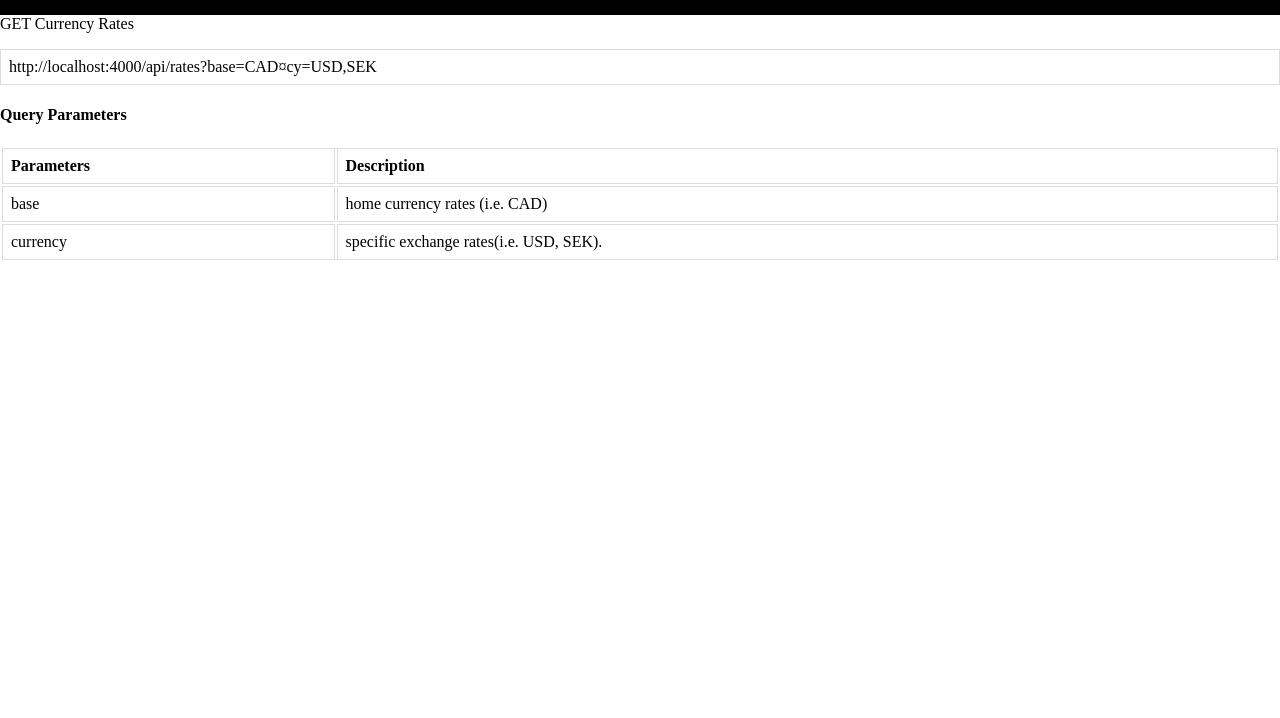
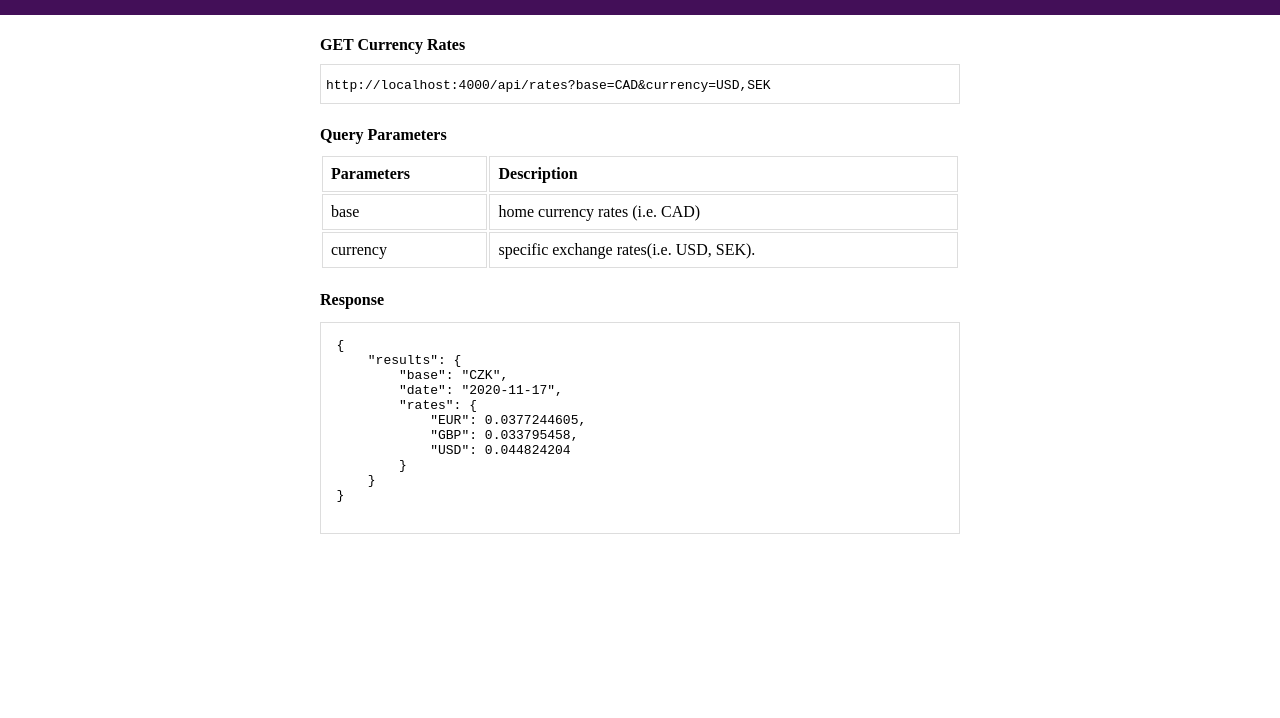
Before and after one commit to ekiira/Enye-BE, a website: page public/index.html in a window 1280 px wide. Shown: the part 82-800 px from the top of the page. Drawn offline with Linux system fonts and the light colour scheme.

Commit message:
build landing page

```diff
--- a/public/index.html
+++ b/public/index.html
@@ -7,14 +7,17 @@
     <link rel="stylesheet" href="./style.css" />
   </head>
   <body>
-    <div class="container">
+    <div class="wrapper">
       <div>
         <div class="title-wrapper">
           <h1 class="title">Currency Rates API</h1>
         </div>
-        GET Currency Rates
-        <p class="url">
-          http://localhost:4000/api/rates?base=CAD&currency=USD,SEK
+        <div class="container">
+          <h4>GET Currency Rates</h4>
+          <p class="code code-url">
+            <code>
+              http://localhost:4000/api/rates?base=CAD&#38;currency=USD,SEK
+            </code>
           </p>
           <h4>Query Parameters</h4>
           <table>
@@ -31,6 +34,23 @@
               <td>specific exchange rates(i.e. USD, SEK).</td>
             </tr>
           </table>
+          <h4>Response</h4>
+          <pre class="code">
+<code>
+  {
+      "results": {
+          "base": "CZK",
+          "date": "2020-11-17",
+          "rates": {
+              "EUR": 0.0377244605,
+              "GBP": 0.033795458,
+              "USD": 0.044824204
+          }
+      }
+  }
+</code>
+  </pre>
+        </div>
       </div>
     </div>
   </body>
--- a/public/style.css
+++ b/public/style.css
@@ -1,13 +1,39 @@
 body {
   margin: 0;
+  position: relative;
+  height: 100vh;
 }
 
 h1 {
   margin: 0;
 }
 
+h4 {
+  margin-bottom: 10px;
+}
+
+p {
+  margin: 0;
+}
+
+table {
+  margin-right: 0;
+  width: 100%;
+}
+
+td,
+th {
+  border: 1px solid #dddddd;
+  text-align: left;
+  padding: 8px;
+}
+
+.wrapper {
+  height: 100%;
+}
+
 .title-wrapper {
-  background-color: black;
+  background-color: #430f58;
   color: #ffffff;
   padding: 30px 0;
   vertical-align: middle;
@@ -18,18 +44,27 @@ h1 {
 }
 
 .container {
-  height: 100vh;
+  width: 50%;
+  margin: 0 auto;
 }
 
-table {
-  margin-right: 0;
-  width: 100%;
+.code {
+  border: 1px solid #dddddd;
+  text-align: left;
 }
 
-td,
-th,
-.url {
-  border: 1px solid #dddddd;
-  text-align: left;
-  padding: 8px;
+.code-url {
+  padding: 10px 5px;
 }
+
+@media (max-width: 767px) {
+  .container {
+    width: 90%;
+  }
+}
+
+@media (min-width: 768px) and (max-width: 1000px) {
+  .container {
+    width: 70%;
+  }
+}
```
Lines whose indentation alone changed are shown as unchanged.
